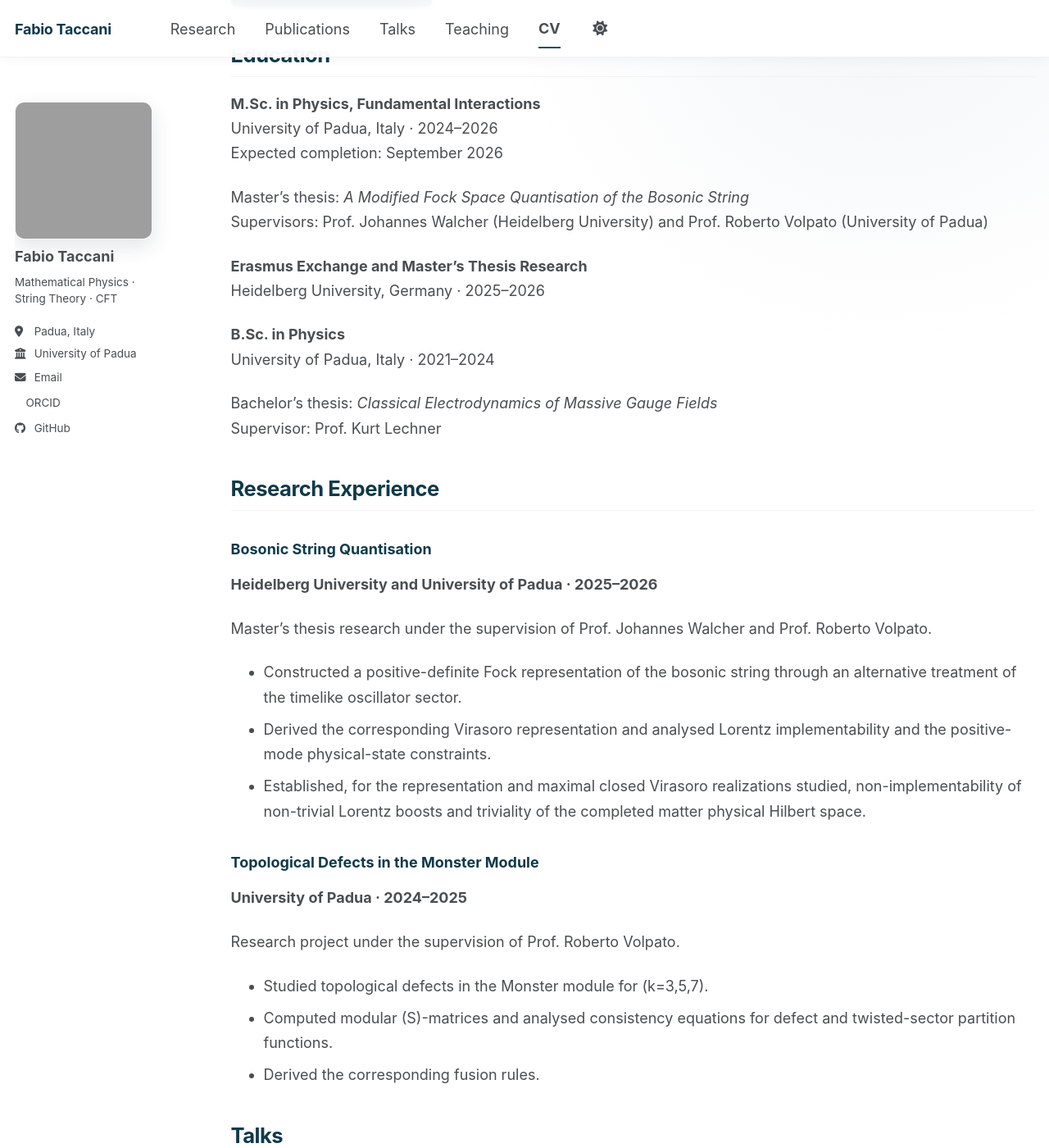
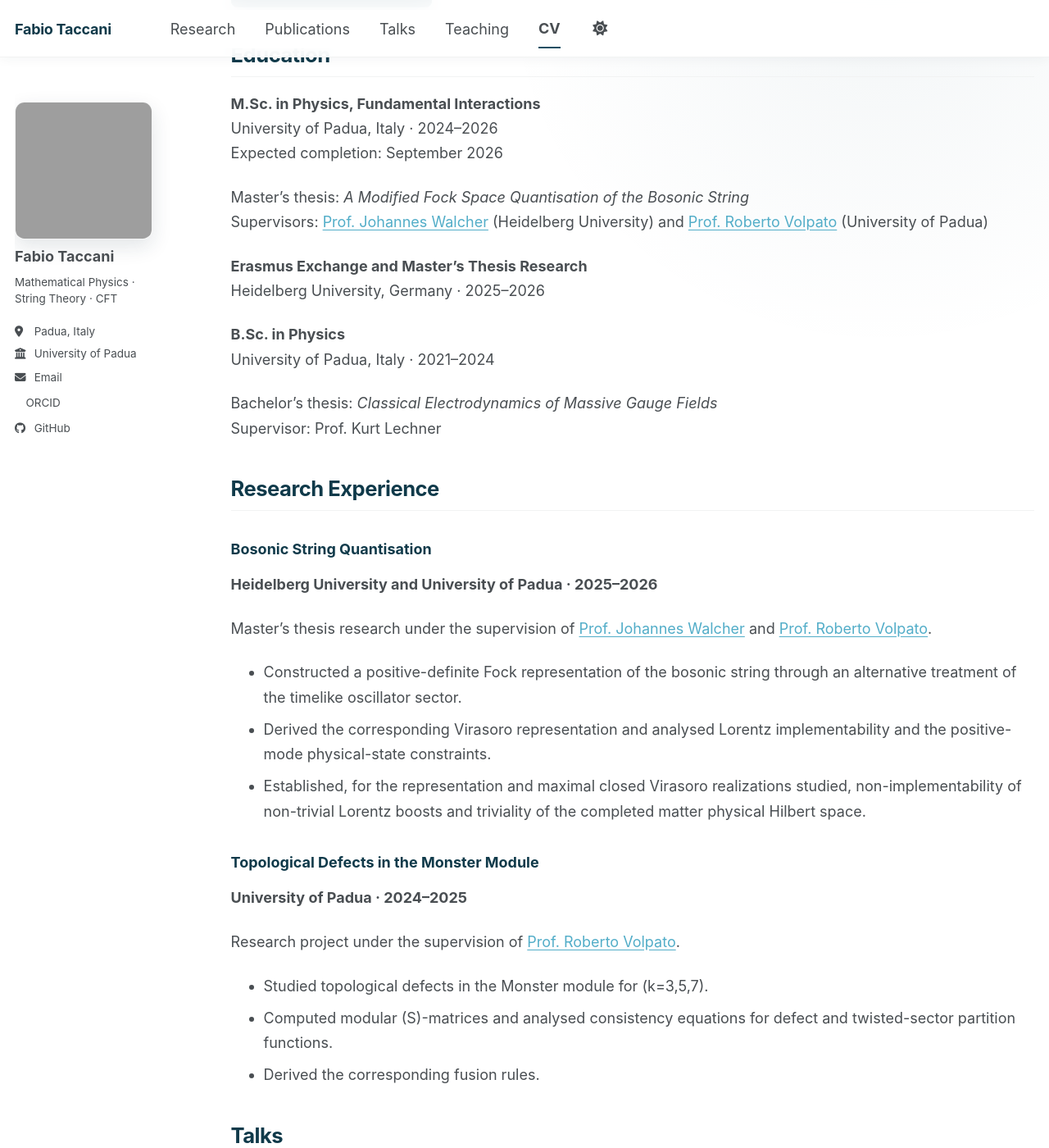
Before and after one commit to FabioTaccani/FabioTaccani.github.io, a Jekyll site: the page built from _pages/cv.md, in a window 1280 px wide and 1400 px high, scrolled down 323 px. Shown: the whole window at 82% size. Built offline with Jekyll 4.4.1, drawn with Linux system fonts in a browser that asks for light colours; a style sheet for code colours, icons or effects is not loaded; part of the change alters nothing that is shown.

```diff
--- a/_pages/cv.md
+++ b/_pages/cv.md
@@ -20,7 +20,7 @@ University of Padua, Italy · 2024–2026
 Expected completion: September 2026
 
 Master's thesis: *A Modified Fock Space Quantisation of the Bosonic String*
-Supervisors: Prof. Johannes Walcher (Heidelberg University) and Prof. Roberto Volpato (University of Padua)
+Supervisors: [Prof. Johannes Walcher](https://web.mathi.uni-heidelberg.de/physmath/walcher) (Heidelberg University) and [Prof. Roberto Volpato](https://unifind.unipd.it/resource/person/13292?language=en_US) (University of Padua)
 
 **Erasmus Exchange and Master's Thesis Research**
 Heidelberg University, Germany · 2025–2026
@@ -37,7 +37,7 @@ Supervisor: Prof. Kurt Lechner
 ### Bosonic String Quantisation
 **Heidelberg University and University of Padua · 2025–2026**
 
-Master's thesis research under the supervision of Prof. Johannes Walcher and Prof. Roberto Volpato.
+Master's thesis research under the supervision of [Prof. Johannes Walcher](https://web.mathi.uni-heidelberg.de/physmath/walcher) and [Prof. Roberto Volpato](https://unifind.unipd.it/resource/person/13292?language=en_US).
 
 - Constructed a positive-definite Fock representation of the bosonic string through an alternative treatment of the timelike oscillator sector.
 - Derived the corresponding Virasoro representation and analysed Lorentz implementability and the positive-mode physical-state constraints.
@@ -46,7 +46,7 @@ Master's thesis research under the supervision of Prof. Johannes Walcher and Pro
 ### Topological Defects in the Monster Module
 **University of Padua · 2024–2025**
 
-Research project under the supervision of Prof. Roberto Volpato.
+Research project under the supervision of [Prof. Roberto Volpato](https://unifind.unipd.it/resource/person/13292?language=en_US).
 
 - Studied topological defects in the Monster module for \(k=3,5,7\).
 - Computed modular \(S\)-matrices and analysed consistency equations for defect and twisted-sector partition functions.
```
